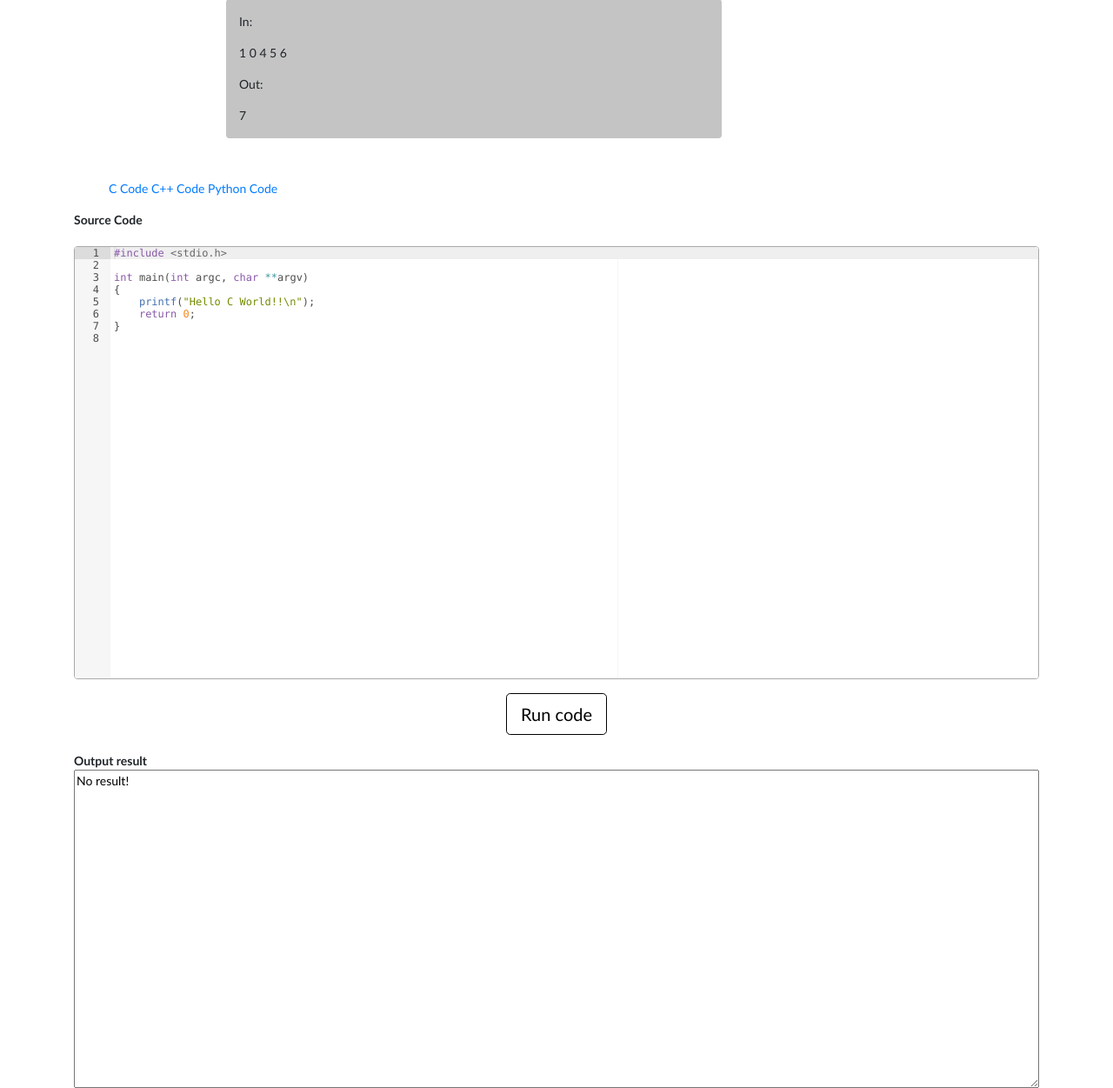
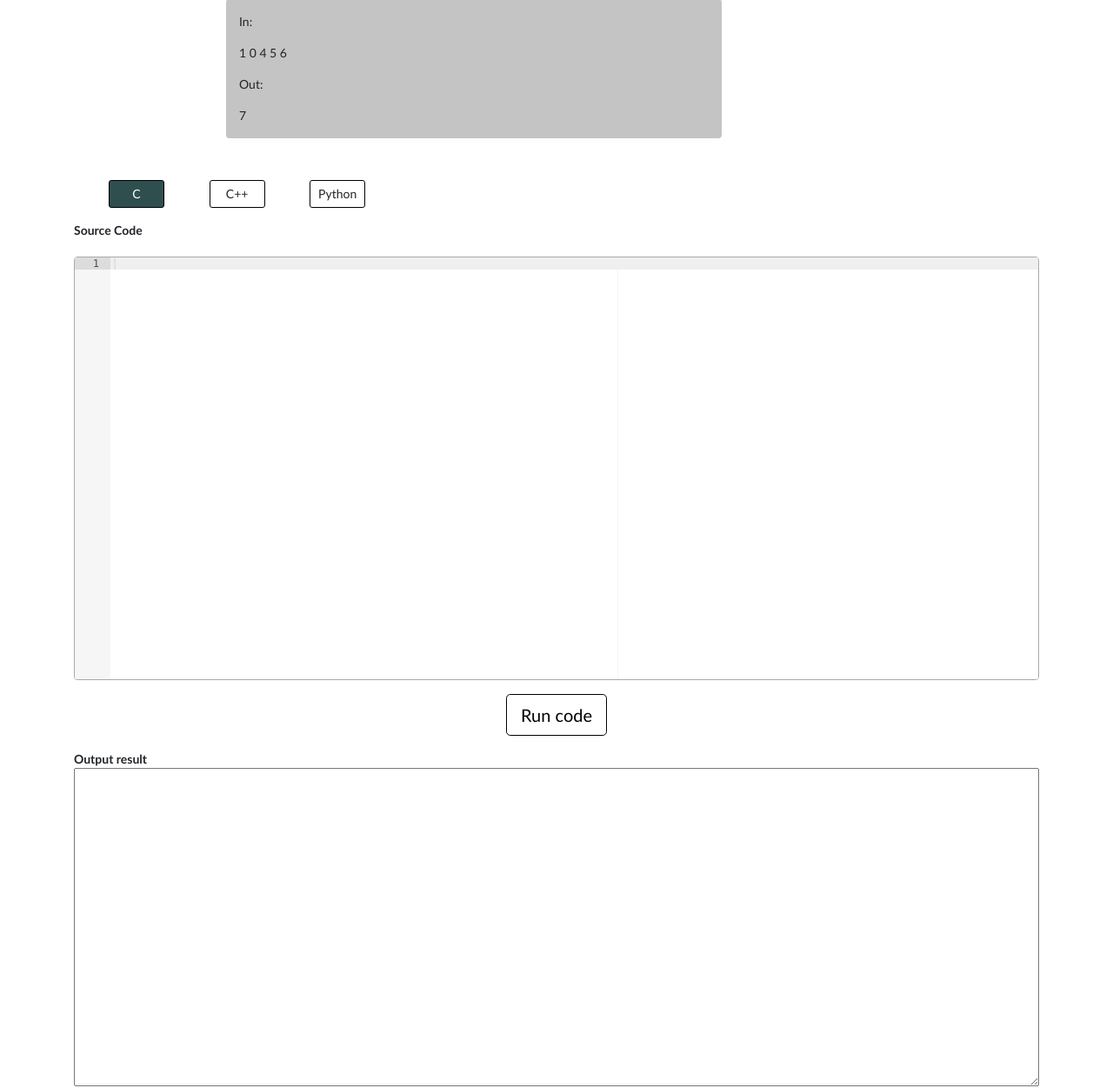
Before and after one commit to Paula-Gal/CodeClash, a Flask app: page /room in a window 1280 px wide. Shown: the part 372-1623 px from the top of the page at 87% size. Run offline with Flask 2, Linux system fonts and the light colour scheme; some libraries are stand-ins or nearby versions.

Commit message:
Working compiler

```diff
--- a/App/Api/CodeRunner/runcode.py
+++ b/App/Api/CodeRunner/runcode.py
@@ -91,6 +91,8 @@ class RunPyCode(object):
         result = p.wait()
         a, b = p.communicate()
         self.stdout, self.stderr = a.decode("utf-8"), b.decode("utf-8")
+        if self.stderr is not '':
+            self.stdout = self.stderr
         return result
 
     def run_py_code(self, code=None):
--- a/App/Blueprints/Dashboard/gameRoom.py
+++ b/App/Blueprints/Dashboard/gameRoom.py
@@ -1,5 +1,6 @@
 from flask import render_template, url_for, request
 from App.Api.CodeRunner import runcode
+from App.Websockets.base import websockets, ws_login_required
 
 from .base import gameRoom
 
@@ -28,11 +29,50 @@ default_py_code = """import sys
 import os
 
 if __name__ == "__main__":
-    print "Hello Python World!!"
+    print("Hello Python World!!")
 """
 
 default_rows = "15"
 default_cols = "60"
+
+
+#@websockets.on("codeReview")
+#    returns that tuple
+
+
+@websockets.on('code-review')
+#@ws_login_required
+def handle_code_review(message):
+    code = message['code']
+    lang = message['lang']
+    if lang == 'C':
+        run = runcode.RunCCode(code)
+        rescompil, resrun = run.run_c_code()
+    elif lang == 'py':
+        run = runcode.RunPyCode(code)
+        rescompil, resrun = run.run_py_code()
+    elif lang == 'cpp':
+        run = runcode.RunCppCode(code)
+        rescompil, resrun = run.run_cpp_code()
+    if resrun == 'No run done':
+        resrun = rescompil
+    websockets.emit('code-review-complete', resrun)
+
+
+@websockets.on('lang-changed')
+#@ws_login_required
+def handle_lang_changed(message):
+    lang = message
+    print(lang)
+    if lang == 'C':
+        websockets.emit('lang-changed-returned', default_c_code)
+    elif lang == 'py':
+        websockets.emit('lang-changed-returned', default_py_code)
+    elif lang == 'cpp':
+        websockets.emit('lang-changed-returned', default_cpp_code)
+    else:
+        websockets.emit('lang-changed-returned', default_c_code)
+
 
 
 @gameRoom.route('/room', methods=['POST', 'GET'])
--- a/App/Blueprints/Dashboard/templates/gameRoom.html
+++ b/App/Blueprints/Dashboard/templates/gameRoom.html
@@ -79,27 +79,25 @@
 
         <div id="links">
             <ul>
-            <li><a href="/">C Code</a></li>
-            <li><a href="/cpp">C++ Code</a></li>
-            <li><a href="/py">Python Code</a></li>
+            <li><div class = "option" id = "c">C</div></li>
+            <li><div class = "option ml-5" id = "cpp">C++</div></li>
+            <li><div class = "option ml-5" id = "python">Python</div></li>
             </ul>
         </div>
 
         <div class="row h-75">
             <div class="col-md-12">
                     <!-- ************  CODING ZONE  ************ -->
-                <form method="post" action="/room">
                     <div id="title-code" class="head-section">
                     Source Code
                     </div>
                     <textarea id="text-code" name="code" rows={{ rows }} cols={{ cols }}>
-                        {{ code }}
+
                         </textarea><br/>
-                        <div id="text-code-ace" class="hidden">{{ code }}</div>
+                        <div id="text-code-ace" class="hidden"></div>
                         <div class = "text-center">
-                            <input id="launch-button" class="btn btn-lg btn-primary mb-4 mt-3" type="submit" value="Run code" />
+                            <button id="launch-button" class="btn btn-lg btn-primary mb-4 mt-3" onclick="review_code();">Run code</button>
                         </div>
-                </form>
 
             </div>
 
@@ -107,11 +105,7 @@
                 <div id="title-result" class="head-section">
                     Output result
                 </div>
-                {% if resrun == 'No run done' %}
-                    <textarea id="text-result" rows="18" cols="140" readonly>{{ rescomp }}</textarea>
-                {% else %}
-                    <textarea id="text-result" rows="18" cols="140" readonly>{{ resrun }}</textarea>
-                {% endif %}
+                    <textarea id="text-result" rows="18" cols="140" readonly></textarea>
             </div>
 
             <!--<div class="col-md-12">
@@ -152,6 +146,10 @@
     <script src="https://stackpath.bootstrapcdn.com/bootstrap/4.1.3/js/bootstrap.min.js"
         integrity="sha384-ChfqqxuZUCnJSK3+MXmPNIyE6ZbWh2IMqE241rYiqJxyMiZ6OW/JmZQ5stwEULTy"
         crossorigin="anonymous"></script>
+
+    <script src="https://cdn.jsdelivr.net/npm/socket.io-client@2/dist/socket.io.js"></script>
+    <script src="static/javascripts/clientSockets/socketConnect.js"></script>
+    <script src="static/javascripts/clientSockets/gameRoomSocket.js"></script>
 </body>
 
 </html>
--- /dev/null
+++ b/running/a.py
@@ -0,0 +1,5 @@
+import sys
+import os
+
+if __name__ == "__main__":
+    print("Hello Python World!!")
--- a/static/devc.css
+++ b/static/devc.css
@@ -38,3 +38,25 @@ li {
 #text-result{
     max-width: 100%;
 }
+
+.option{
+    display: inline-block;
+    border: 1px solid black;
+    padding: 5px;
+    border-radius: 3px;
+    width: 4rem;
+    text-align: center;
+}
+
+.option:hover{
+    cursor: pointer;
+}
+
+.active1{
+    background-color: darkslategrey;
+    color: white;
+}
+
+.links{
+    width: 100%;
+}
```
Also changed, not shown: static/javascripts/clientSockets/gameRoomSocket.js (added, +52 -0 lines), 4 other files.
